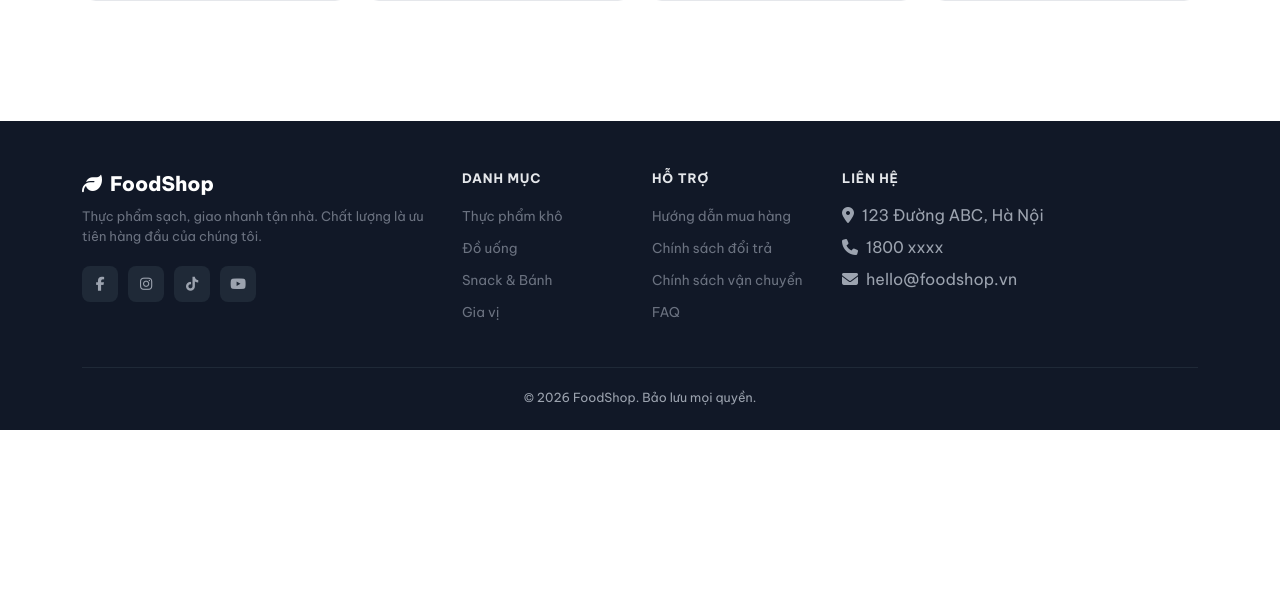
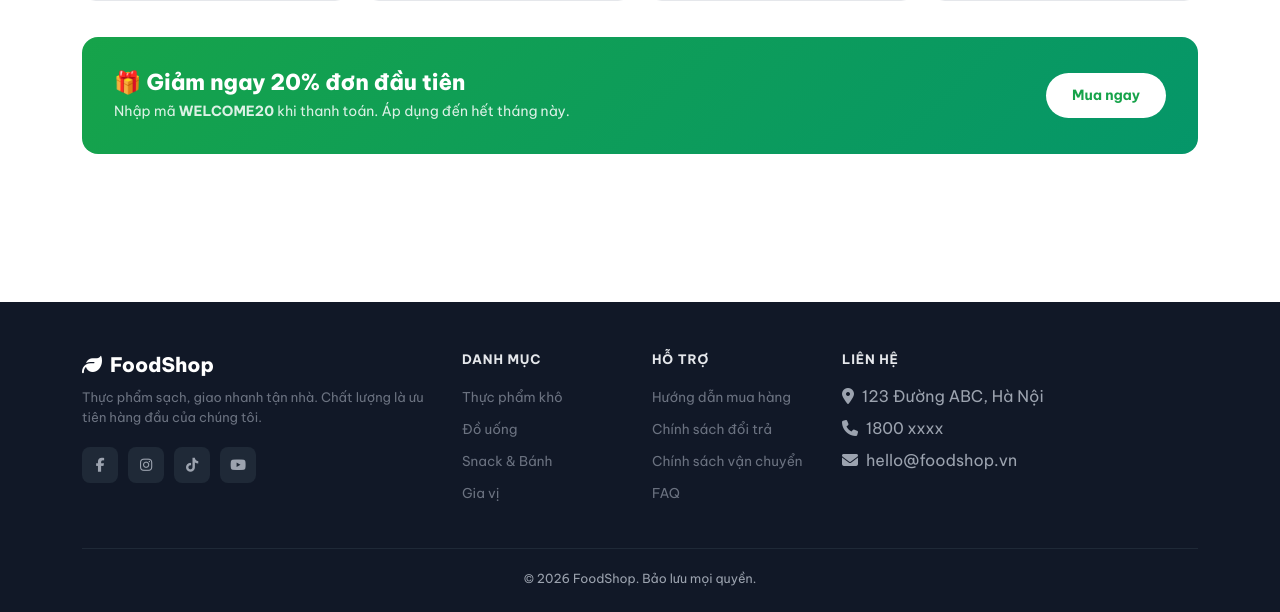
Before and after one commit to ngnth2210-tech/web2041-project, a PHP site: page /your-project/ in a window 1280 px wide. Shown: the part 1163-1775 px from the top of the page. Before the commit the page ends 1593 px from the top, so only its background shows below. Run offline with PHP 8.4, Linux system fonts and the light colour scheme; data comes from the database, SQL or seed files in the repository.

Commit message:
Them banner khuyen mai tren trang chu
Hien ma giam gia cho don dau tien kem nut dan sang trang san pham.

Co-Authored-By: Claude Opus 5 <noreply@anthropic.com>

```diff
--- a/views/client/home.php
+++ b/views/client/home.php
@@ -172,4 +172,14 @@
         </button>
     </div>
     <?php endif; ?>
+
+    <!-- PROMO BANNER -->
+    <div class="promo-banner">
+        <div>
+            <h3>🎁 Giảm ngay 20% đơn đầu tiên</h3>
+            <p>Nhập mã <strong>WELCOME20</strong> khi thanh toán. Áp dụng đến hết tháng này.</p>
+        </div>
+        <a href="<?= BASE_URL ?>?action=list-product" class="promo-btn">Mua ngay</a>
+    </div>
+
     <?php endif; ?>
```
